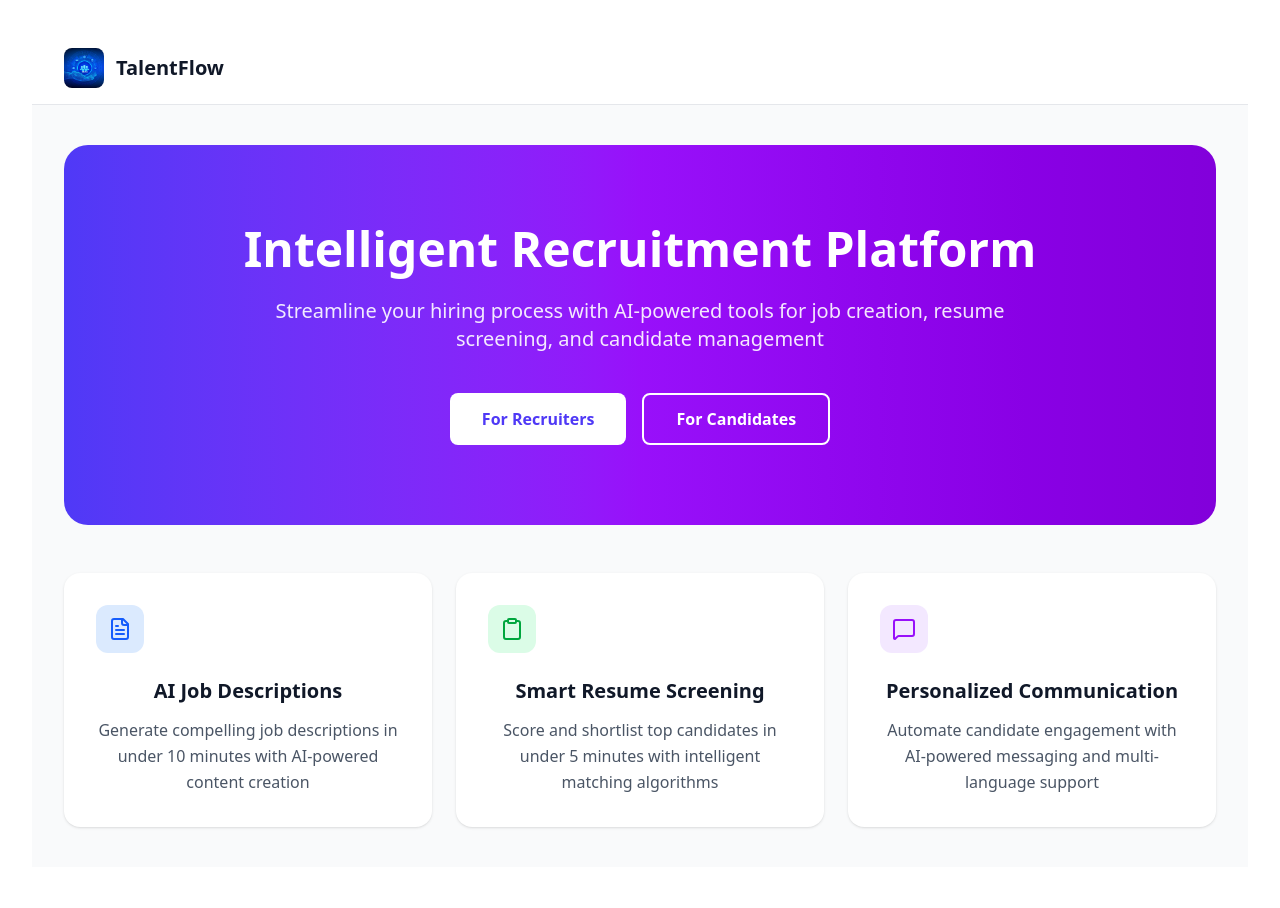
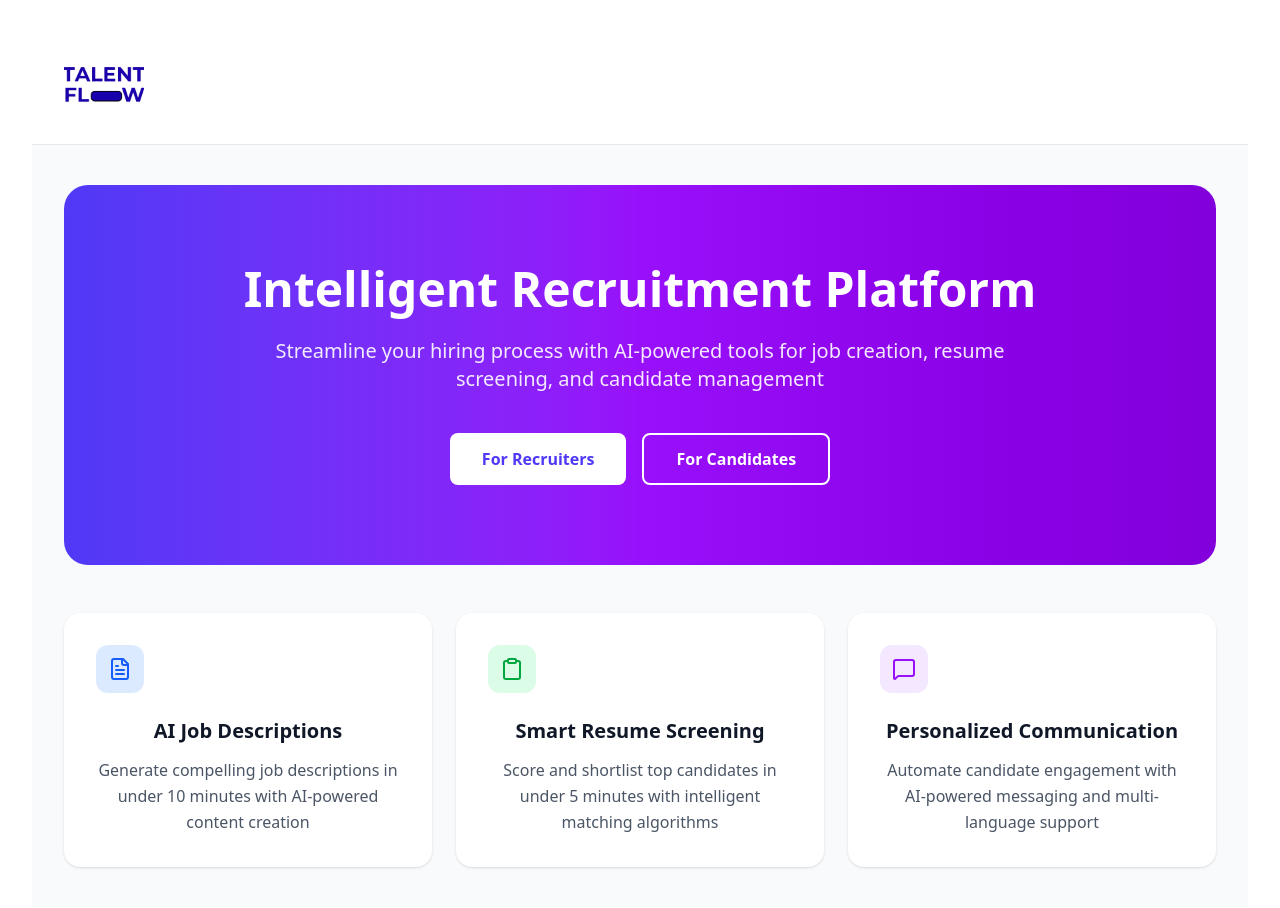
Before and after one commit to 22f1000288/soft-engg-project-sep-2025-se-SEP-team_6, a React (Vite) app in the folder hrms-project/: page / in a window 1280 px wide. Shown: the top 908 px of the page. Built offline with nearby package versions, Linux system fonts and the light colour scheme.

Commit message:
UI changes - logo changed

```diff
--- a/hrms-project/index.html
+++ b/hrms-project/index.html
@@ -2,7 +2,7 @@
 <html lang="en">
   <head>
     <meta charset="UTF-8" />
-    <link rel="icon" type="image/svg+xml+webp" href="./public/hrms-logo.webp" />
+    <link rel="icon" type="image" href="./public/icon.png" />
     <meta name="viewport" content="width=device-width, initial-scale=1.0" />
     <title>TalentFlow</title>
   </head>
--- a/hrms-project/src/components/CandidateNavbar.jsx
+++ b/hrms-project/src/components/CandidateNavbar.jsx
@@ -44,13 +44,10 @@ export default function CandidateNavbar({
             <div className="flex items-center gap-3">
               {/* logo */}
               <img
-                src="/hrms-logo.webp"
+                src="/icon.png"
                 alt="TalentFlow Logo"
-                className="w-8 h-8 rounded-lg object-cover"
+                className="w-20 h-20 rounded-lg object-cover"
               />
-              <span className="text-xl font-semibold text-gray-900">
-                {brand.title}
-              </span>
             </div>
 
             <nav className="hidden md:flex items-center gap-14">
--- a/hrms-project/src/components/HRNavbar.jsx
+++ b/hrms-project/src/components/HRNavbar.jsx
@@ -48,13 +48,10 @@ export default function Navbar({
             <div className="flex items-center gap-3">
               {/* logo */}
               <img
-                src="/hrms-logo.webp"
+                src="/icon.png"
                 alt="TalentFlow Logo"
-                className="w-8 h-8 rounded-lg object-cover"
+                className="w-20 h-20 rounded-lg object-cover"
               />
-              <span className="text-xl font-semibold text-gray-900">
-                {brand.title}
-              </span>
             </div>
 
             <nav className="hidden md:flex items-center gap-14">
--- a/hrms-project/src/pages/LandingPage.jsx
+++ b/hrms-project/src/pages/LandingPage.jsx
@@ -18,13 +18,10 @@ export default function TalentFlowLanding() {
           <div className="flex items-center gap-3">
             {/* Updated Logo */}
             <img
-              src="/hrms-logo.webp"
+              src="/icon.png"
               alt="TalentFlow Logo"
-              className="w-10 h-10 rounded-lg object-cover"
+              className="w-20 h-20 rounded-lg object-cover"
             />
-            <span className="text-xl font-semibold text-gray-900">
-              TalentFlow
-            </span>
           </div>
         </div>
       </header>
```
Also changed, not shown: hrms-project/public/hrms-logo.webp (deleted), hrms-project/public/icon.png (added).
